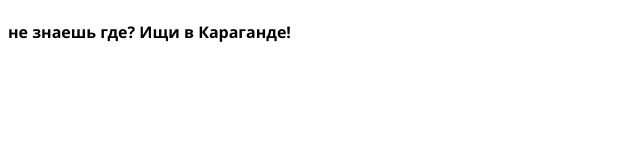
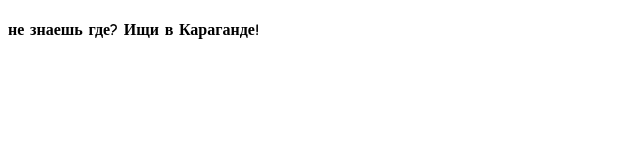
Before and after one commit to kaurcev/karaganda, a plain HTML site: page index.html in a window 1280 px wide. Shown: the whole page, without its empty margins (0-640 px from the left). Drawn offline with Linux system fonts and the light colour scheme.

Commit message:
Update index.html

```diff
--- a/index.html
+++ b/index.html
@@ -6,7 +6,7 @@
     <title>Поисковиковая система "Караганде"</title>
     <style>
         *{
-            font-family: 'Segoe UI';
+            font-family: 'Comic Sans MS';
         }
     </style>
 </head>
```
